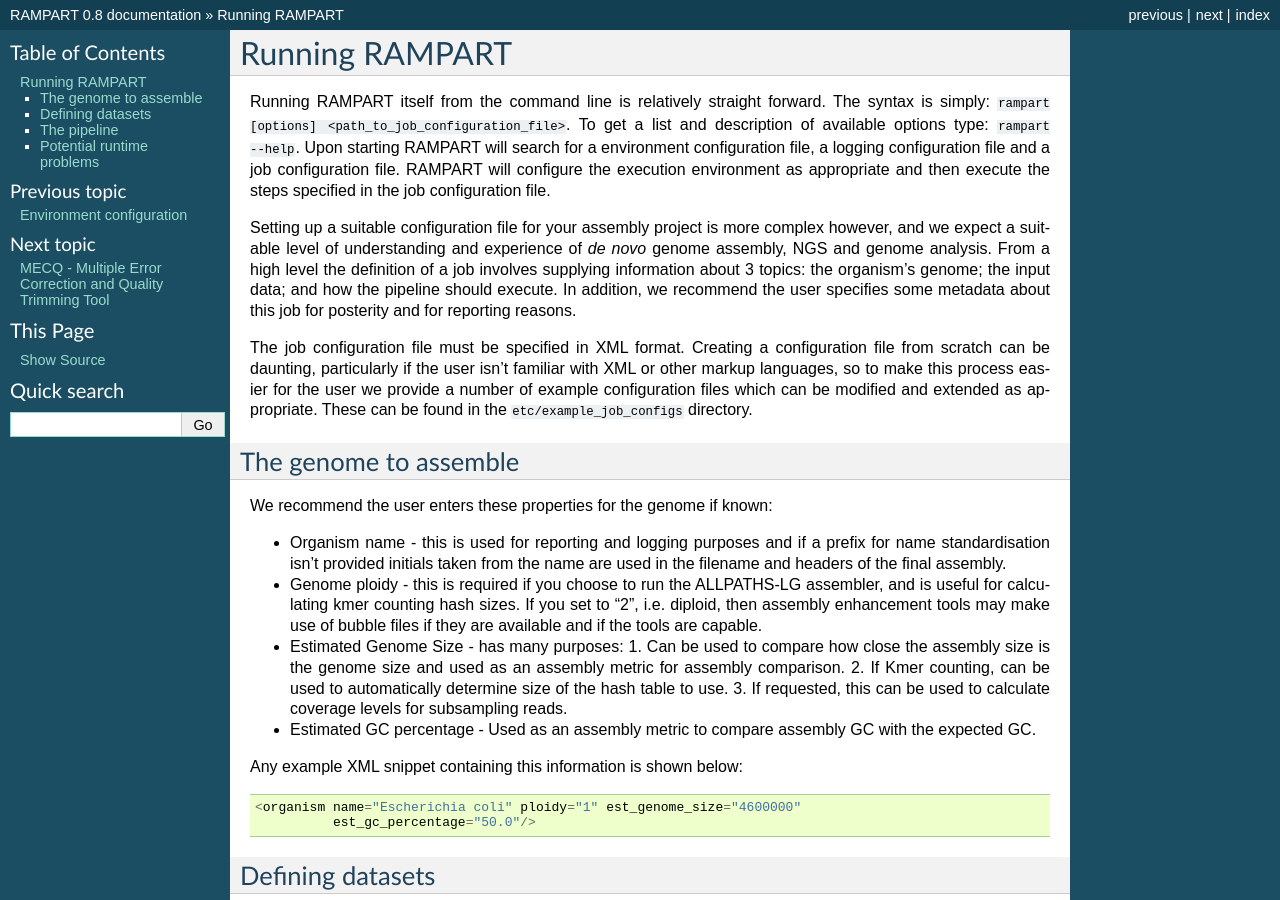
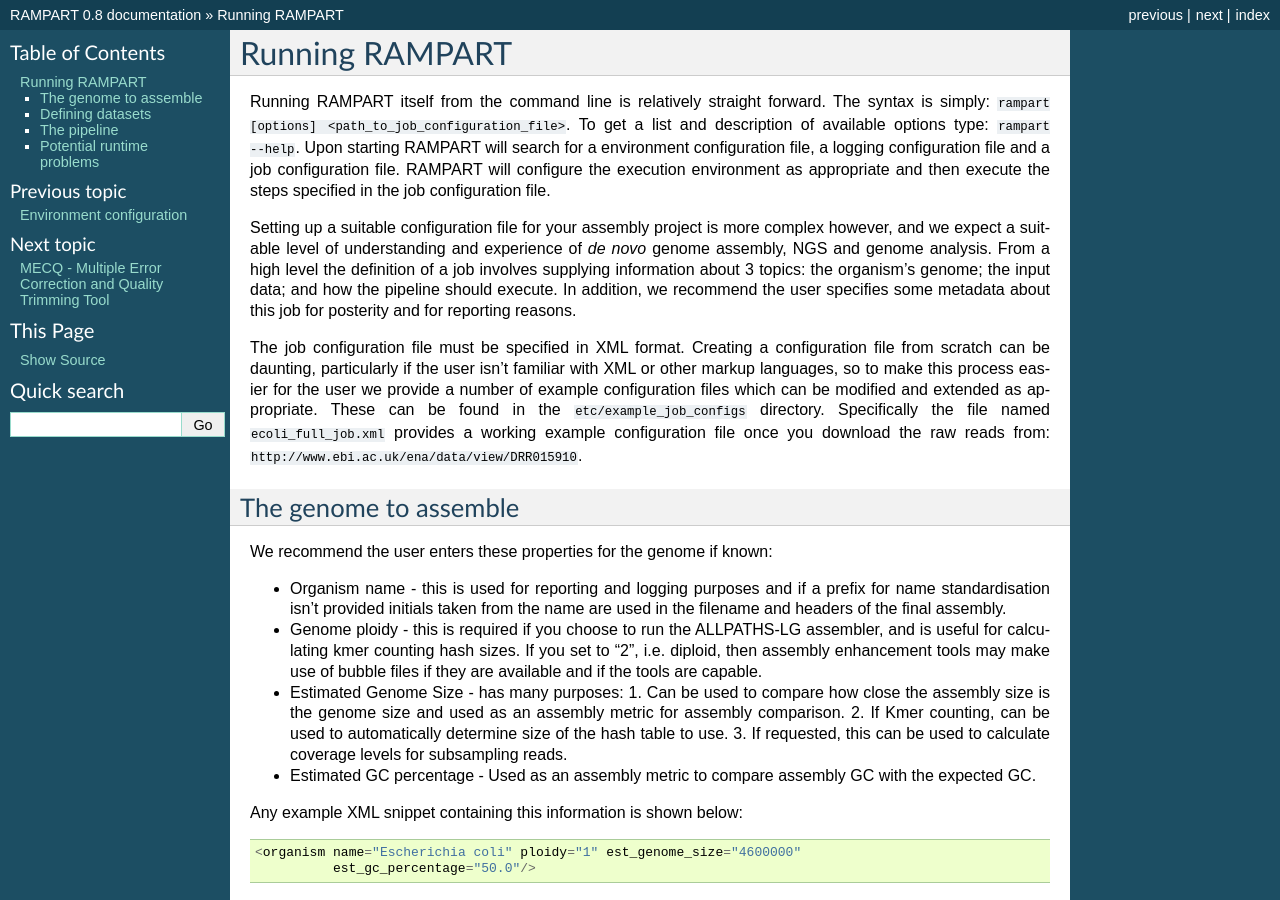
Before and after one commit to TGAC/RAMPART, a Sphinx documentation site: the page built from doc/source/running.rst, in a window 1280 px wide and 900 px high. Built offline with Sphinx 7.4.7, drawn with Linux system fonts in a browser that asks for light colours.

Commit message:
Updates to the documentation to include an ecoli example to test that their configuration is working correctly.

```diff
--- a/doc/source/running.rst
+++ b/doc/source/running.rst
@@ -19,7 +19,8 @@
 The job configuration file must be specified in XML format.  Creating a configuration file from scratch can be daunting,
 particularly if the user isn't familiar with XML or other markup languages, so to make this process easier for the user
 we provide a number of example configuration files which can be modified and extended as appropriate.  These can be
-found in the ``etc/example_job_configs`` directory.
+found in the ``etc/example_job_configs`` directory.  Specifically the file named ``ecoli_full_job.xml`` provides a
+working example configuration file once you download the raw reads from: ``http://www.ebi.ac.uk/ena/data/view/DRR015910``.
 
 
 The genome to assemble
```
Also changed, not shown: README.md (+8 -0 lines), 3 other files.
